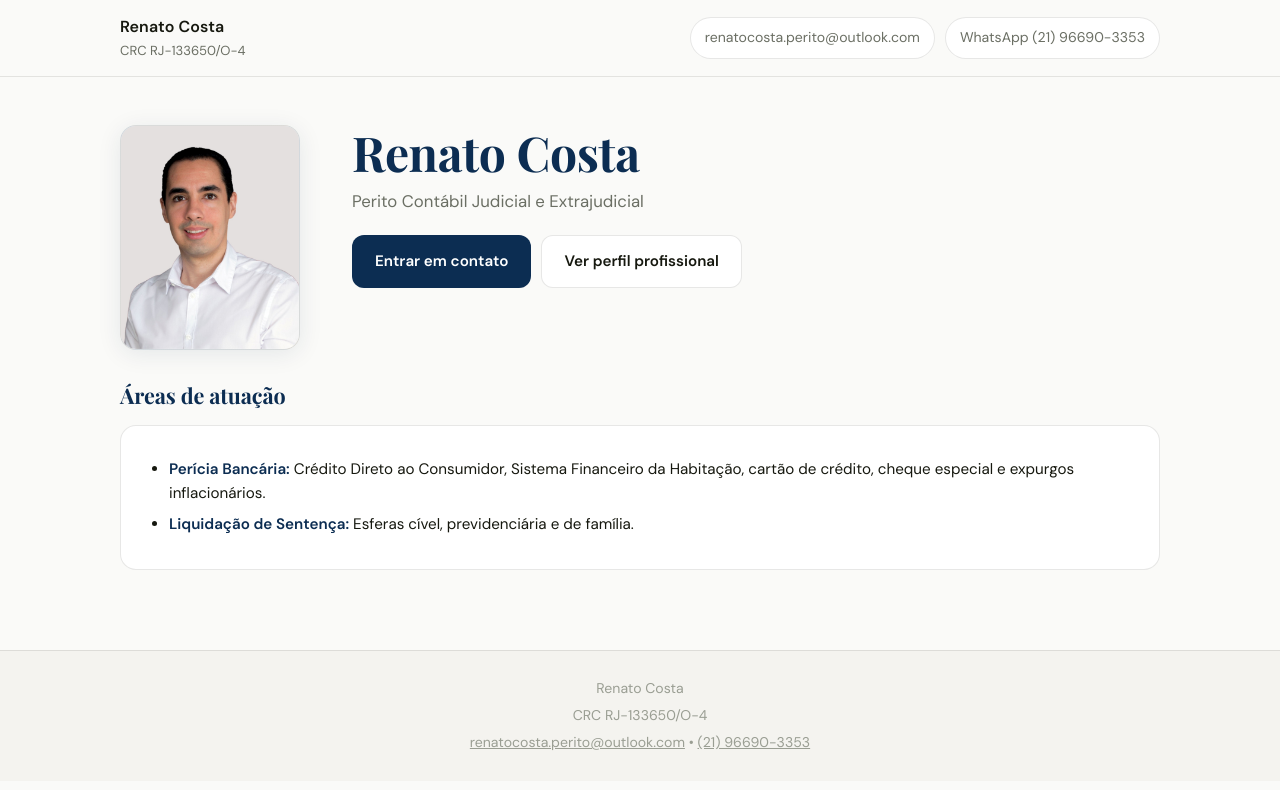
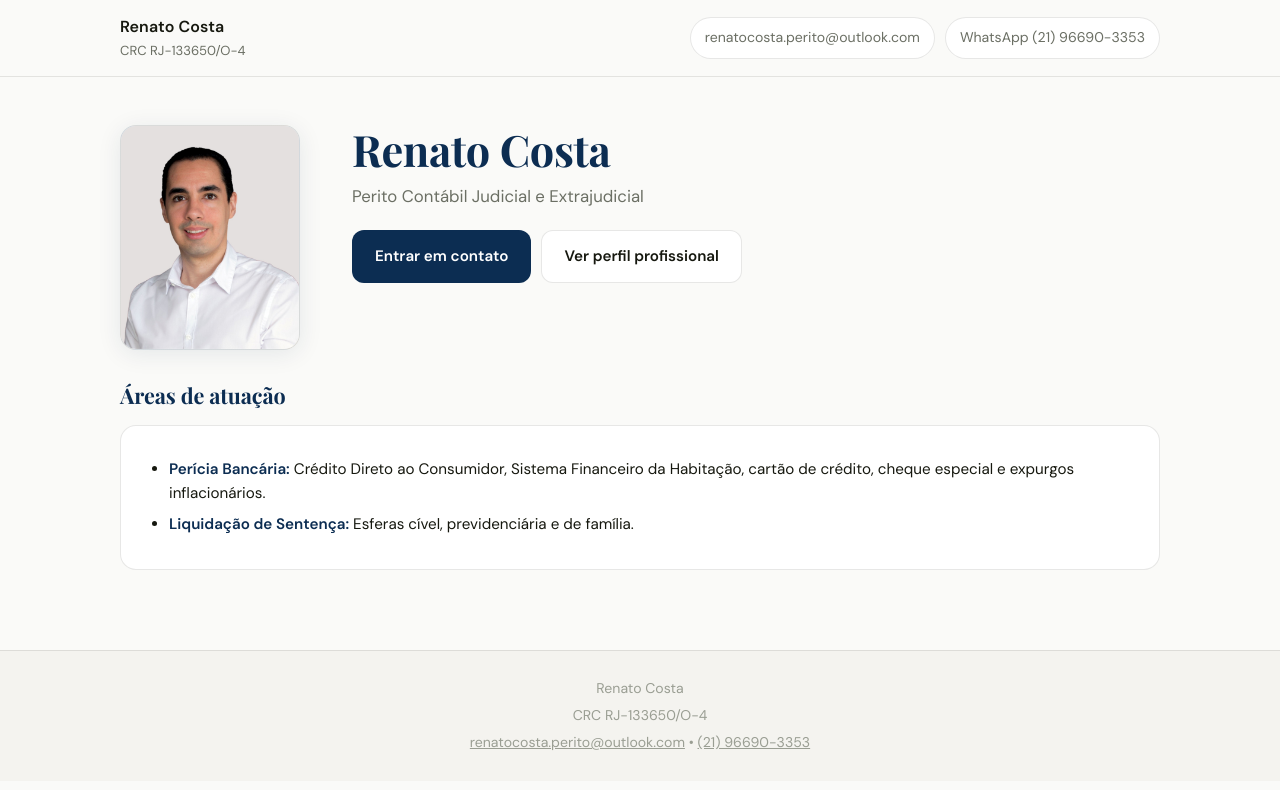
Before and after one commit to peritorenatocosta/peritorenatocosta.github.io, a Jekyll site: the page built from index.md, in a window 1280 px wide. Shown: the top 790 px of the page. Built offline with Jekyll 4.4.1, drawn with Linux system fonts in a browser that asks for light colours.

Commit message:
Update main.css

```diff
--- a/assets/css/main.css
+++ b/assets/css/main.css
@@ -140,7 +140,7 @@
 .main {
   max-width: var(--container);
   margin: 0 auto;
-  padding: 32px var(--space) 64px;
+  padding: 32px var(--space) 32px;
 }
 
 /* ── Hero — mobile: coluna única ────────────────────────── */
@@ -419,7 +419,7 @@
   .photo { width: 120px; max-width: 120px; }
   .photo__img { border-radius: 0 }
 
-  .h1 { font-size: 2.7rem }
+  .h1 { font-size: 2.4rem }
   .lead { font-size: 1.05rem }
 
   /* Pilares em 2 colunas */
@@ -441,5 +441,5 @@
   .hero__media img { width: 180px; max-width: 180px; height: auto; }
   .photo { width: 180px; max-width: 180px; }
   .photo__img { border-radius: 0 }
-  .h1 { font-size: 3rem }
+  .h1 { font-size: 2.7rem }
 }
```
